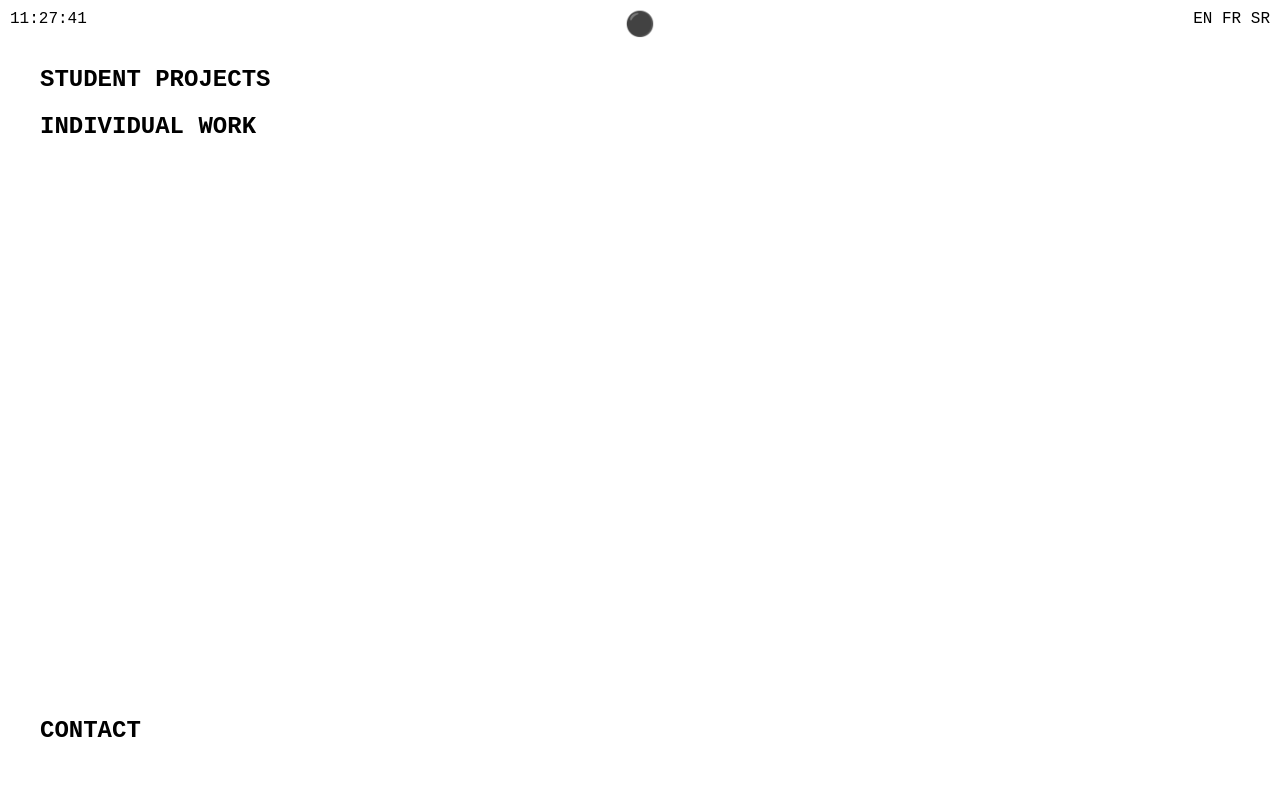
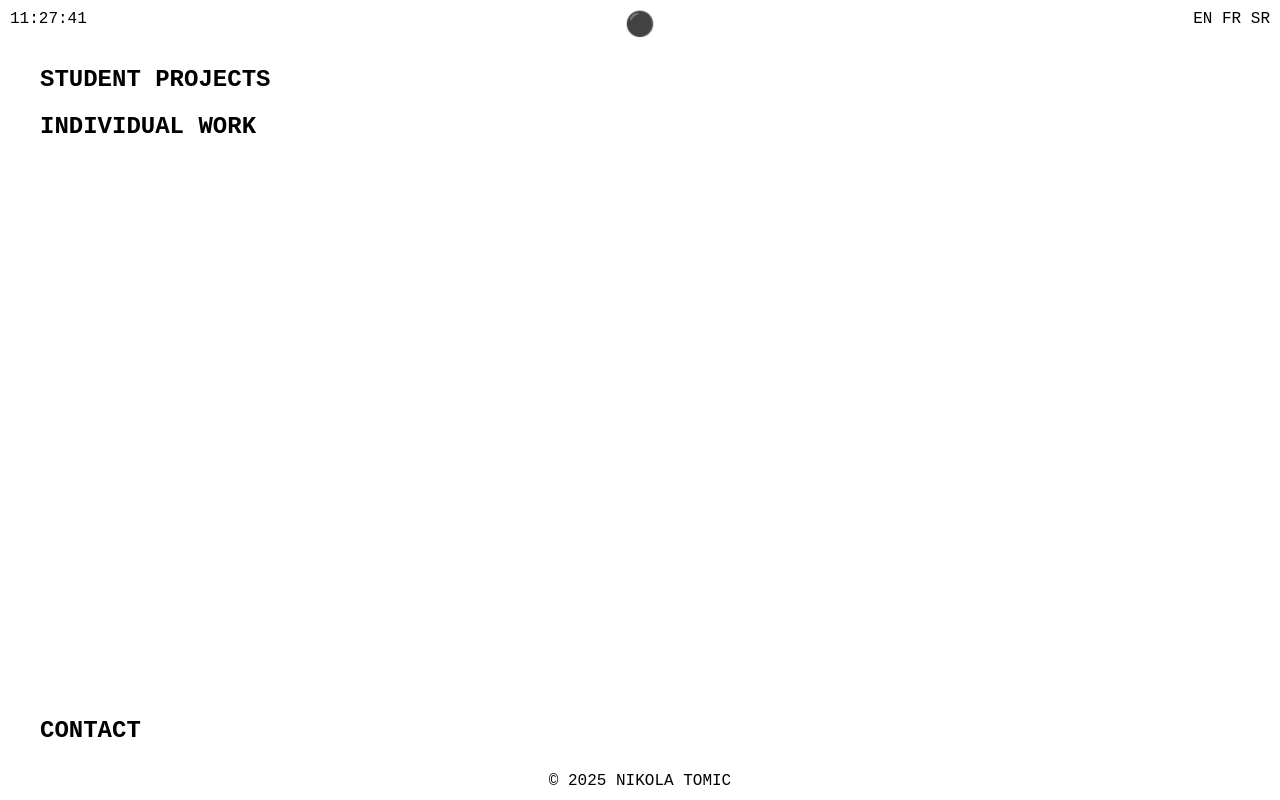
Before and after one commit to ascendtomy/test1, a plain HTML site: page index.html in a window 1280 px wide. Drawn offline with Linux system fonts and the light colour scheme.

Commit message:
Update index.html

```diff
--- a/index.html
+++ b/index.html
@@ -1,4 +1,4 @@
-    <!DOCTYPE html>
+<!DOCTYPE html>
 <html lang="sr">
 <head>
     <meta charset="UTF-8">
@@ -116,6 +116,17 @@
         .contact a:hover {
             color: #555;
         }
+
+        footer {
+            position: absolute;
+            bottom: 0;
+            left: 0;
+            right: 0;
+            text-align: center;
+            font-size: 16px; /* Isti font kao vreme i EN FR SR */
+            padding: 10px 0;
+            color: inherit;
+        }
     </style>
 </head>
 <body>
@@ -194,6 +205,10 @@
         </div>
     </div>
 
+    <footer>
+        © 2025 NIKOLA TOMIC
+    </footer>
+
     <script>
         function updateTime() {
             var date = new Date();
```
